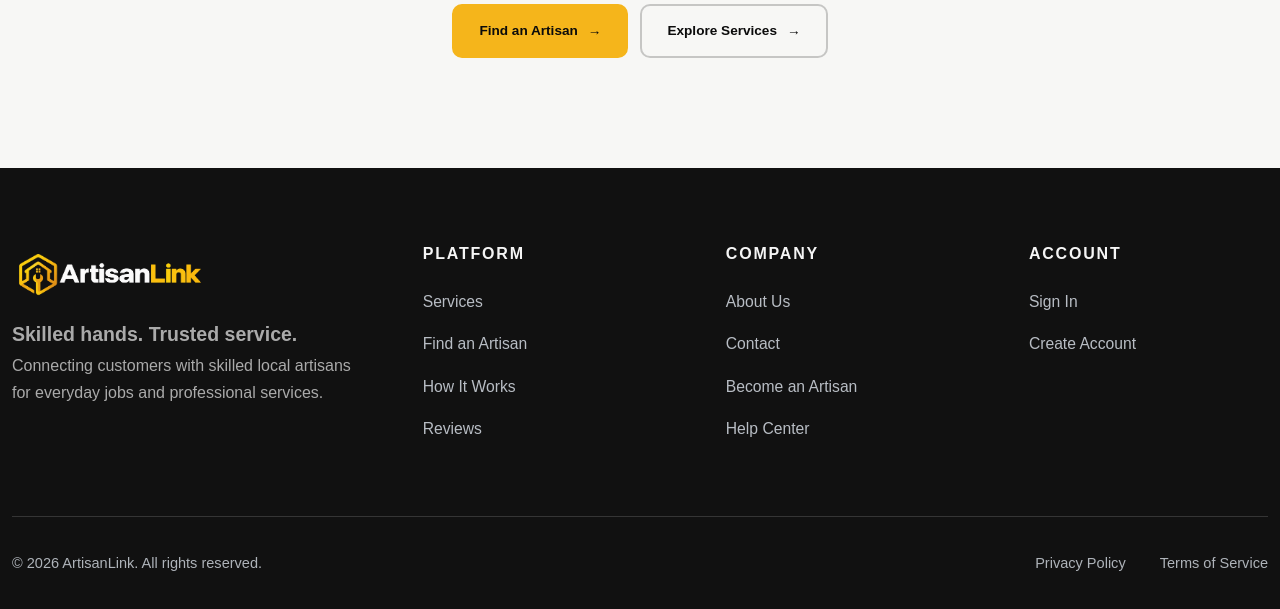
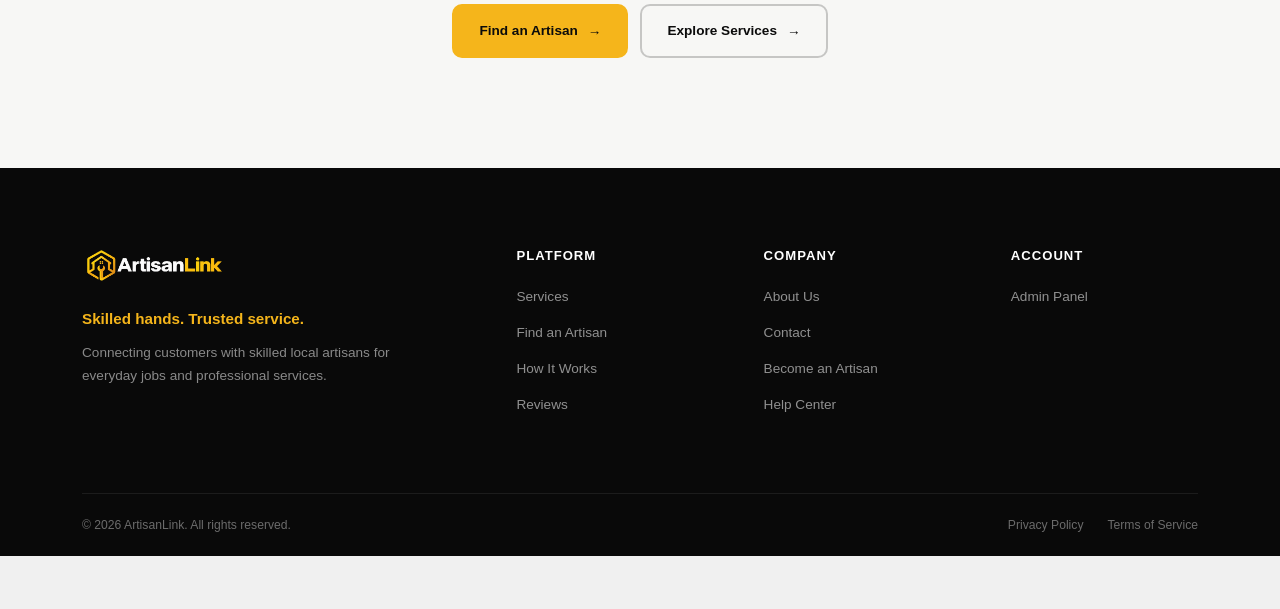
Before and after one commit to Vichi-King/ArtisanLink, a Flask app: page /about in a window 1280 px wide. Shown: the part 2899-3508 px from the top of the page. After the commit the page ends 3455 px from the top, so only its background shows below. Run offline with Flask 3, Linux system fonts and the light colour scheme; the visitor is signed in with stand-in values (Sample User, id 1).

Commit message:
Replace base footer with home footer

```diff
--- a/app/templates/base.html
+++ b/app/templates/base.html
@@ -50,37 +50,61 @@
     {% endwith %}
     <main id="main-content" class="flex-grow-1">{% block content %}{% endblock %}</main>
 
-    <footer class="al-site-footer">
+    <footer class="site-footer">
         <div class="container">
-            <div class="al-footer-grid">
-                <div class="al-footer-brand-wrap">
-                    <a href="{{ url_for('home') }}" class="al-footer-brand" aria-label="ArtisanLink home"><img src="{{ url_for('static', filename='images/logo.png') }}" alt="ArtisanLink"></a>
-                    <p class="al-footer-tagline">Skilled hands. Trusted service.</p>
-                    <p class="al-footer-description">Connecting customers with skilled local artisans for everyday jobs and professional services.</p>
+            <div class="footer-main">
+                <div class="footer-brand">
+                    <a href="{{ url_for('home') }}" class="footer-logo" aria-label="ArtisanLink home">
+                        <img src="{{ url_for('static', filename='images/logo.png') }}" alt="ArtisanLink">
+                    </a>
+                    <p class="footer-tagline">Skilled hands. Trusted service.</p>
+                    <p class="footer-description">Connecting customers with skilled local artisans for everyday jobs and professional services.</p>
                 </div>
-                <div class="al-footer-column">
-                    <h2>Platform</h2>
-                    <a href="{{ url_for('services') }}">Services</a>
-                    <a href="{{ url_for('artisans') }}">Find an Artisan</a>
-                    <a href="{{ url_for('home') }}#how-it-works">How It Works</a>
-                    <a href="{{ url_for('artisans') }}">Reviews</a>
+                <div class="footer-column">
+                    <h3>Platform</h3>
+                    <ul>
+                        <li><a href="#services">Services</a></li>
+                        <li><a href="{{ url_for('artisans') }}">Find an Artisan</a></li>
+                        <li><a href="#how-it-works">How It Works</a></li>
+                        <li><a href="#">Reviews</a></li>
+                    </ul>
                 </div>
-                <div class="al-footer-column">
-                    <h2>Company</h2>
-                    <a href="{{ url_for('about') }}">About Us</a>
-                    <a href="{{ url_for('contact') }}">Contact</a>
-                    <a href="{{ url_for('become_artisan') }}">Become an Artisan</a>
-                    <button type="button" id="helpCenterTrigger">Help Center</button>
+                <div class="footer-column">
+                    <h3>Company</h3>
+                    <ul>
+                        <li><a href="{{ url_for('about') }}">About Us</a></li>
+                        <li><a href="{{ url_for('contact') }}">Contact</a></li>
+                        <li><a href="{{ url_for('register', role='artisan') }}">Become an Artisan</a></li>
+                        <li><a href="#" class="help-trigger" id="helpCenterTrigger">Help Center</a></li>
+                    </ul>
                 </div>
-                <div class="al-footer-column">
-                    <h2>Account</h2>
-                    <a href="{{ url_for('login') }}">Sign In</a>
-                    <a href="{{ url_for('register', role='customer') }}">Create Account</a>
+                <div class="footer-column">
+                    <h3>Account</h3>
+                    <ul>
+                        {% if session.get("user_id") %}
+                            {% if session.get("user_role") == "artisan" %}
+                                <li><a href="{{ url_for('artisan_dashboard') }}">Dashboard</a></li>
+                                <li><a href="{{ url_for('artisan_bookings') }}">Booking Requests</a></li>
+                            {% elif session.get("user_role") == "admin" %}
+                                <li><a href="{{ url_for('admin_dashboard') }}">Admin Panel</a></li>
+                            {% else %}
+                                <li><a href="{{ url_for('customer_dashboard') }}">Dashboard</a></li>
+                                <li><a href="{{ url_for('my_bookings') }}">My Bookings</a></li>
+                                <li><a href="{{ url_for('become_artisan') }}">Become an Artisan</a></li>
+                            {% endif %}
+                        {% else %}
+                            <li><a href="{{ url_for('login') }}">Sign In</a></li>
+                            <li><a href="{{ url_for('register', role='customer') }}">Create Account</a></li>
+                        {% endif %}
+                    </ul>
                 </div>
             </div>
-            <div class="al-footer-bottom">
-                <span>© {{ now().year if now is defined else 2026 }} ArtisanLink. All rights reserved.</span>
-                <div class="al-footer-legal"><a href="#">Privacy Policy</a><a href="#">Terms of Service</a></div>
+            <div class="footer-bottom">
+                <p>© 2026 ArtisanLink. All rights reserved.</p>
+                <div class="footer-legal">
+                    <a href="#" class="legal-trigger" data-legal="privacy">Privacy Policy</a>
+                    <a href="#" class="legal-trigger" data-legal="terms">Terms of Service</a>
+                </div>
             </div>
         </div>
     </footer>
@@ -101,7 +125,7 @@
     <script>
     document.addEventListener("DOMContentLoaded", function () {
         const trigger = document.getElementById("helpCenterTrigger"), overlay = document.getElementById("helpOverlay"), close = document.getElementById("helpClose"), backTop = document.getElementById("backToTop");
-        if (trigger && overlay) trigger.addEventListener("click", function () { overlay.classList.add("active"); overlay.setAttribute("aria-hidden", "false"); document.body.style.overflow = "hidden"; });
+        if (trigger && overlay) trigger.addEventListener("click", function (e) { e.preventDefault(); overlay.classList.add("active"); overlay.setAttribute("aria-hidden", "false"); document.body.style.overflow = "hidden"; });
         function closeHelp() { if (!overlay) return; overlay.classList.remove("active"); overlay.setAttribute("aria-hidden", "true"); document.body.style.overflow = ""; }
         if (close) close.addEventListener("click", closeHelp);
         if (overlay) overlay.addEventListener("click", function (e) { if (e.target === overlay) closeHelp(); });
```
